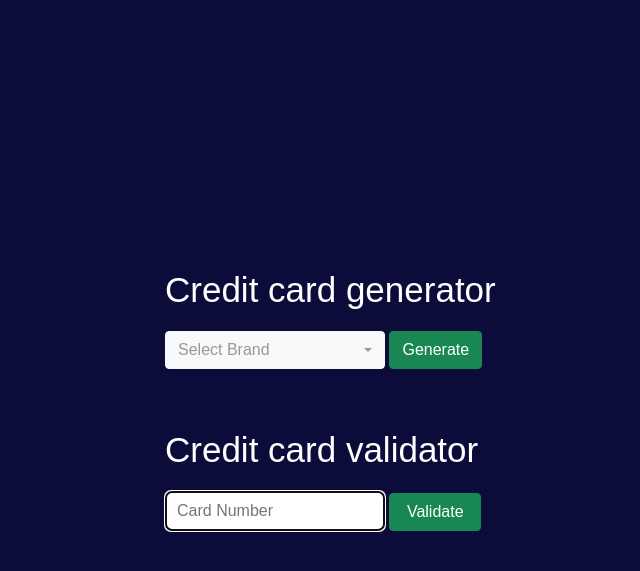
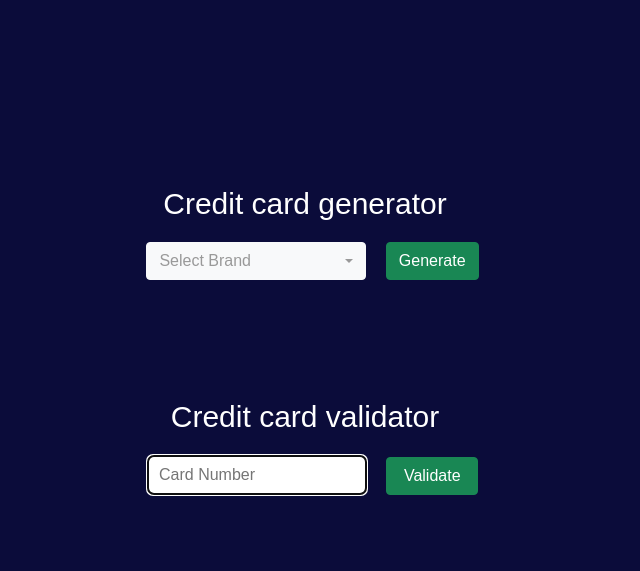
Before and after one commit to themm1/Credit-Number-Generator, a Flask app: page / in a window 1280 px wide. Shown: the top 571 px of the page, without its empty margins (335-975 px from the left). Run offline with Flask 2, Linux system fonts and the light colour scheme; some libraries are stand-ins or nearby versions.

Commit message:
fixed pos, centered elements

```diff
--- a/static/script.js
+++ b/static/script.js
@@ -1,5 +1,6 @@
 $(document).ready(function() {
 
+	$(".output").css('visibility', 'hidden');
 	$('select').selectpicker();
 
 	$('#generate').on('submit', function(event) {
@@ -12,7 +13,7 @@ $(document).ready(function() {
 		})
 
 		.done(function(data) {
-			$('#generatedNumber').text(data.number);
+			$('#generatedNumber').text(data.number).css('visibility', 'visible');
 		});
 		event.preventDefault();
 	});
@@ -28,7 +29,7 @@ $(document).ready(function() {
 		})
 
 		.done(function(data) {
-			$('#validatedNumber').text(data.message);
+			$('#validatedNumber').text(data.message).css('visibility', 'visible');;
 		});
 		event.preventDefault();
 	});
--- a/static/styles.css
+++ b/static/styles.css
@@ -11,13 +11,17 @@ body {
     transform: translate(-50%, -50%);
 }
 
-#generate_div, #validate_div {
+.box {
     width: 400px;
-    margin: 15%;
+    margin-bottom: 20%;
+}
+
+.box > * {
+    text-align: center;
 }
 
 h1 {
-    font-size: 35px;
+    font-size: 30px;
     margin-bottom: 20px;
 }
 
@@ -29,5 +33,10 @@ h1 {
 }
 
 .output {
-    margin-top: 10px;
+    margin-top: 15px;
 }
+
+#gen_button, #val_button {
+    position: relative;
+    left: 15px;
+}
--- a/templates/index.html
+++ b/templates/index.html
@@ -11,7 +11,7 @@
 
     <body>
         <div id="main">
-            <div id="generate_div">
+            <div class="box">
 
                 <form id="generate" action="/generate" method="POST">
                     <h1 class="title">Credit card generator</h1>
@@ -22,23 +22,23 @@
                             <option value="{{ brand.name }}">{{ brand.name }}</option>
                         {% endfor %}
                     </select>
-                    <input type="submit" value="Generate" class="btn btn-success" class="button">
+                    <input type="submit" value="Generate" class="btn btn-success" id="gen_button">
 
                 </form>
-                <div id="generatedNumber" class="output"></div>
+                <div id="generatedNumber" class="output">number</div>
 
             </div>
 
-            <div id="validate_div">
+            <div class="box">
 
                 <form id="validate" action="/validate" method="POST">
                     <h1 class="title">Credit card validator</h1>
 
                     <input name="number" id="number" type="text" placeholder="Card Number" autofocus>
-                    <input type="submit" value=" Validate " class="btn btn-success" class="button">
+                    <input type="submit" value=" Validate " class="btn btn-success" id="val_button">
 
                 </form>
-                <div id="validatedNumber" class="output"></div>
+                <div id="validatedNumber" class="output">validity</div>
 
             </div>
         </div>
```
